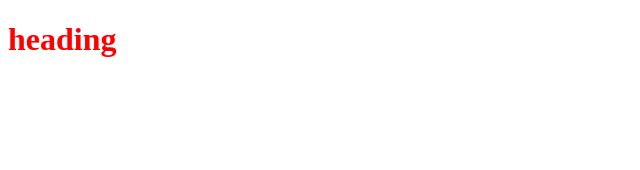
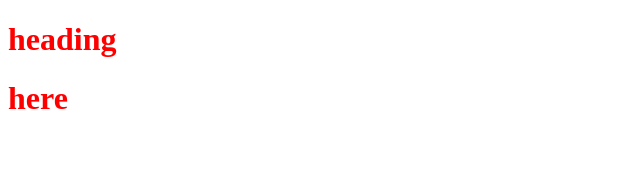
Before and after one commit to capmahin/Hello-next, a Next.js app: page / in a window 1280 px wide. Shown: the top 170 px of the page, without its empty margins (0-640 px from the left). Built offline with nearby package versions, Linux system fonts and the light colour scheme.

Commit message:
add jsx global

```diff
--- a/pages/index.tsx
+++ b/pages/index.tsx
@@ -5,7 +5,7 @@ function Heading(props) {
   return (
     <div>
       <h1>{props.heading}</h1>
-      <style jsx>
+      <style jsx global>
         {
           `h1 {
                         color: red;
@@ -19,6 +19,7 @@ function Heading(props) {
 export default function Home() {
   return <div>
     <Heading heading="heading" />
+    <h1>here</h1>
 
   </div >
 
```
